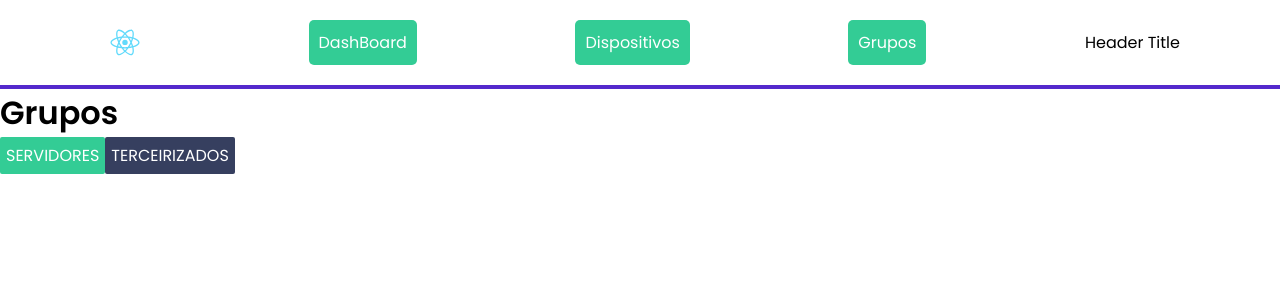
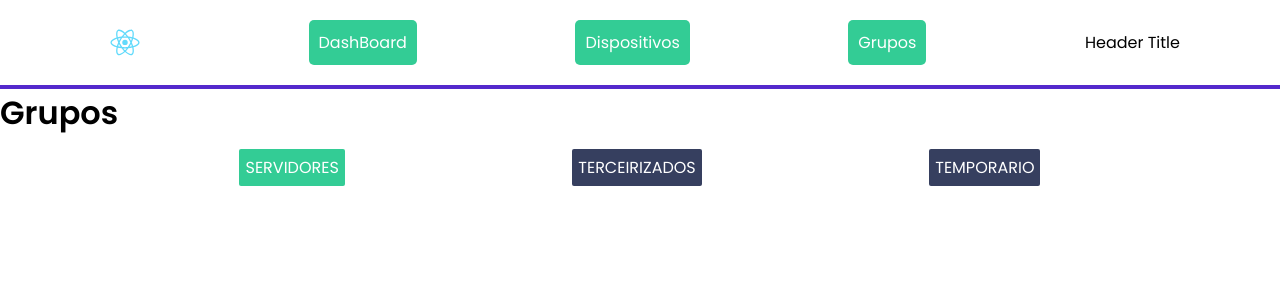
Before and after one commit to luis-gustavo-sales-dev/dhcpd-register-easy-reactjs, a React (Create React App) app: page /groups in a window 1280 px wide. Shown: the top 300 px of the page. Built offline with nearby package versions, Linux system fonts and the light colour scheme.

Commit message:
List of groups component was implemented and works.

```diff
--- a/src/components/GroupComponent/index.tsx
+++ b/src/components/GroupComponent/index.tsx
@@ -1,13 +1,19 @@
+import { Group } from "../../entities/Group";
 import { Container } from "./style";
 
 interface GroupProps {
-  name: string;
   isActive: boolean;
   action: () => void;
+  group: Group
 }
 
-export default function GroupComponent({ name, isActive }:GroupProps) {
+export default function GroupComponent({ group, isActive, action }:GroupProps) {
+  console.log("isActive: " +  isActive)
   return <>
-    <Container isActive={isActive} >{name}</Container>
+    <Container
+      isActive={isActive}
+      onClick={action} >
+        {group.name}
+    </Container>
   </>
 }
--- /dev/null
+++ b/src/components/GroupListComponent/index.tsx
@@ -0,0 +1,61 @@
+import { useState } from "react";
+import { Group } from "../../entities/Group";
+import GroupComponent from "../GroupComponent";
+import { Container } from "./style";
+
+interface GroupToList extends Group {
+  isActive?: boolean;
+}
+
+interface GroupListComponentProps {
+  groups?: Group[]
+}
+
+export default function GroupListComponent({ groups }:GroupListComponentProps) {
+
+  let tempGroupsToList: GroupToList[] =
+    (groups && groups.length > 0) ?
+      groups :
+      [
+        {
+          id: 1,
+          name: "Servidores",
+          isActive: true
+        },
+        {
+          id: 2,
+          name: "Terceirizados"
+        },
+        {
+          id: 3,
+          name: "Temporario"
+        }
+      ]
+
+  const [groupsToList, setGroupsToList] = useState([...tempGroupsToList]);
+
+
+
+  function handleClick(group: GroupToList) {
+    console.log(`Group id: ${group.id}`);
+    groupsToList.map((g) => {
+      g.isActive = g.id === group.id ? true : false;
+    })
+    console.log(groupsToList)
+    setGroupsToList([...groupsToList]);
+  }
+
+  return (
+    <Container>
+      {
+        groupsToList.map( (g) => {
+          return <GroupComponent
+            key={g.id}
+            isActive={ g.isActive || false }
+            group={g}
+            action={ () => { handleClick(g) }} />
+        })
+      }
+    </Container>
+  )
+}
--- /dev/null
+++ b/src/components/GroupListComponent/style.ts
@@ -0,0 +1,9 @@
+import styled from "styled-components";
+
+export const Container = styled.div`
+  display: flex;
+  flex-wrap: wrap;
+  padding: 12px;
+  justify-content: space-evenly;
+  align-items: center ;
+`
--- /dev/null
+++ b/src/entities/Group.ts
@@ -0,0 +1,4 @@
+export interface Group {
+  id: number;
+  name: string;
+}
--- a/src/screen/GroupsScreen/index.tsx
+++ b/src/screen/GroupsScreen/index.tsx
@@ -1,9 +1,9 @@
 import GroupComponent from "../../components/GroupComponent";
+import GroupListComponent from "../../components/GroupListComponent";
 
 export default function GroupsScreen() {
   return <>
     <h1>Grupos</h1>
-    <GroupComponent name="Servidores" isActive action={() => console.log("Clicked!")}/>
-    <GroupComponent name="Terceirizados" isActive={false} action={() => console.log("Clicked!")}/>
+    <GroupListComponent />
   </>
 }
```
